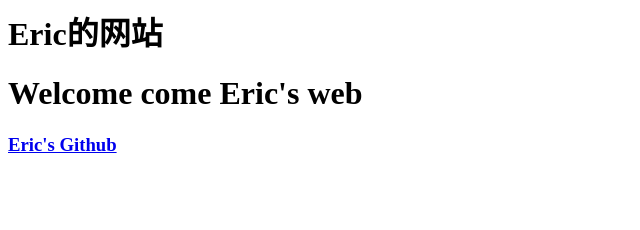
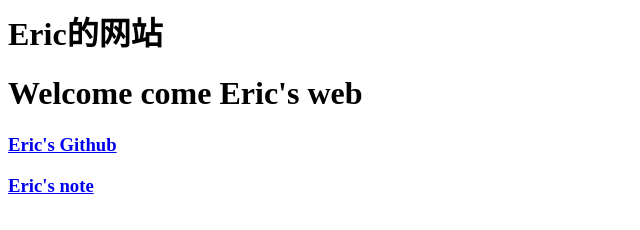
Before and after one commit to exyq/exyq.github.io, a plain HTML site: page index.html in a window 1280 px wide. Shown: the whole page, without its empty margins (0-640 px from the left). Drawn offline with Linux system fonts and the light colour scheme.

Commit message:
Update index.html

```diff
--- a/index.html
+++ b/index.html
@@ -8,5 +8,6 @@
 	<h1>Eric的网站</h1>
 	<h1>Welcome come Eric's web</h1>
 	<a href="https://github.com/exyq/"><h3>Eric's Github</h3></a>
+	<a href="https://exyq.github.io/note.md"><h3>Eric's note</h3></a>
 </body>
 </html>
```
